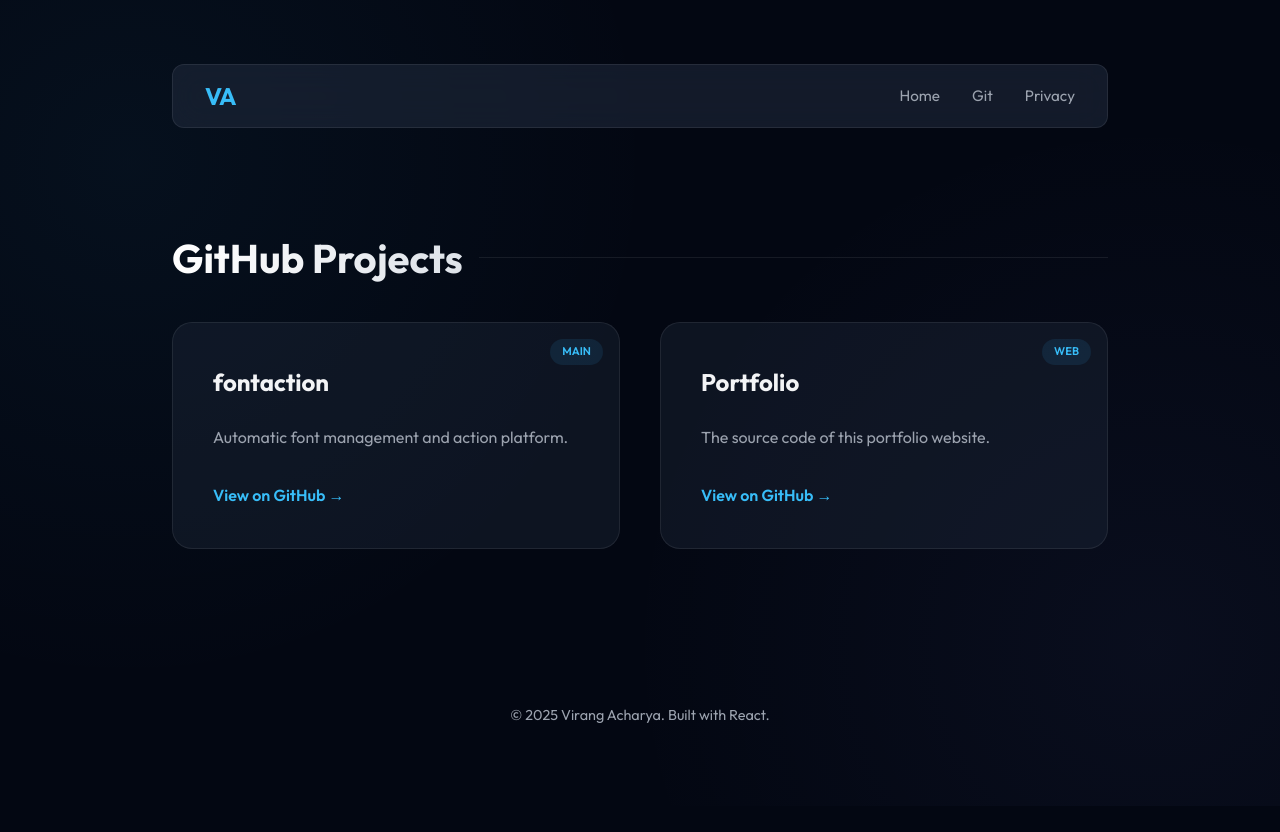
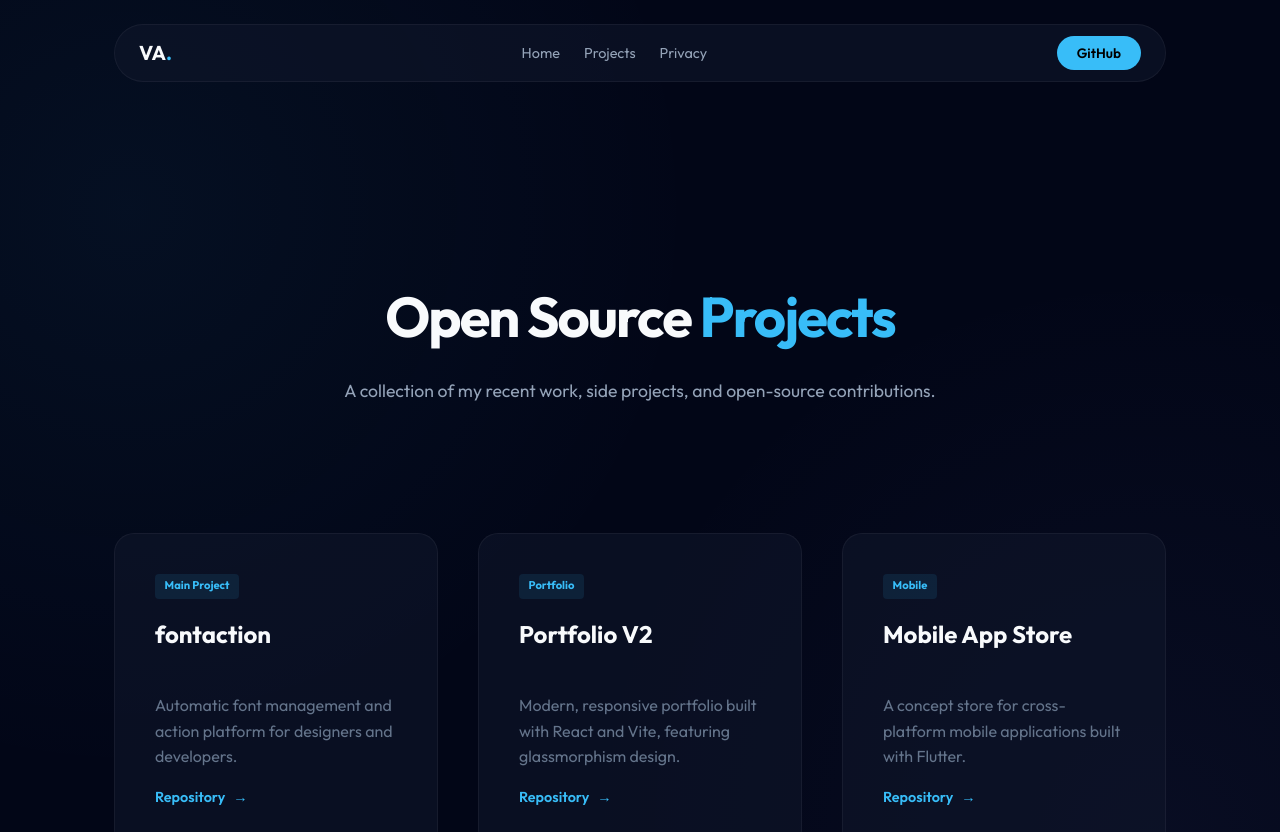
Before and after one commit to Virang007/fontaction, a React (Vite) app: page /git in a window 1280 px wide. Shown: the top 832 px of the page. Before the commit the page ends 806 px from the top, so only its background shows below. Built offline with nearby package versions, Linux system fonts and the light colour scheme.

Commit message:
fix issue #1 and #2

```diff
--- a/src/components/Header.jsx
+++ b/src/components/Header.jsx
@@ -3,16 +3,25 @@ import { Link } from 'react-router-dom'
 
 const Header = () => {
     return (
-        <nav className="top-header glass-card">
+        <header className="top-header animate-in">
+            <div className="header-inner glass-card">
                 <div className="logo">
-                <Link to="/">VA</Link>
+                    <Link to="/">VA<span>.</span></Link>
                 </div>
+                <nav className="nav-container">
                     <ul className="nav-links">
                         <li><Link to="/">Home</Link></li>
-                <li><Link to="/git">Git</Link></li>
+                        <li><Link to="/git">Projects</Link></li>
                         <li><Link to="/privacy">Privacy</Link></li>
                     </ul>
                 </nav>
+                <div className="header-actions">
+                    <a href="https://github.com/Virang007" target="_blank" rel="noopener noreferrer" className="btn-small">
+                        GitHub
+                    </a>
+                </div>
+            </div>
+        </header>
     )
 }
 
--- a/src/index.css
+++ b/src/index.css
@@ -6,13 +6,19 @@
   font-weight: 400;
 
   color-scheme: dark;
-  --bg-color: #030712;
-  --card-bg: rgba(30, 41, 59, 0.4);
+  --bg-color: #020617;
+  --card-bg: rgba(15, 23, 42, 0.6);
   --accent-primary: #38bdf8;
   --accent-secondary: #818cf8;
-  --text-main: #f3f4f6;
-  --text-dim: #9ca3af;
-  --border-color: rgba(255, 255, 255, 0.08);
+  --text-main: #f8fafc;
+  --text-secondary: #94a3b8;
+  --text-dim: #64748b;
+  --border-color: rgba(255, 255, 255, 0.05);
+  --border-hover: rgba(56, 189, 248, 0.3);
+
+  --header-height: 80px;
+  --container-max: 1100px;
+  --section-gap: 8rem;
 
   background-color: var(--bg-color);
   color: var(--text-main);
@@ -36,9 +42,9 @@ body {
 }
 
 .portfolio-container {
-  max-width: 1000px;
+  max-width: var(--container-max);
   margin: 0 auto;
-  padding: 4rem 2rem;
+  padding: 0 1.5rem 4rem;
 }
 
 /* Animations */
@@ -218,33 +224,108 @@ h2::after {
   }
 }
 
-/* Header Styles */
+/* Page UI Enhancements */
+.page-hero {
+  text-align: center;
+  margin-bottom: 4rem;
+  padding: 4rem 0;
+}
+
+.page-hero h1 {
+  font-size: 3.5rem;
+  margin-bottom: 1rem;
+  font-weight: 800;
+  letter-spacing: -2px;
+}
+
+.page-hero h1 span {
+  color: var(--accent-primary);
+}
+
+.page-hero p {
+  color: var(--text-secondary);
+  font-size: 1.1rem;
+  max-width: 600px;
+  margin: 0 auto;
+}
+
+.privacy-content {
+  max-width: 800px;
+  margin: 0 auto;
+}
+
+.last-updated {
+  color: var(--accent-primary);
+  font-size: 0.8rem;
+  font-weight: 600;
+  text-transform: uppercase;
+  letter-spacing: 1px;
+  margin-bottom: 2rem;
+}
+
+.privacy-section {
+  margin-bottom: 2.5rem;
+}
+
+.privacy-section h3 {
+  font-size: 1.25rem;
+  margin-bottom: 1rem;
+  color: var(--text-main);
+}
+
+.privacy-section p {
+  color: var(--text-secondary);
+  line-height: 1.8;
+}
+
+@media (max-width: 768px) {
+  .page-hero h1 {
+    font-size: 2.5rem;
+  }
+
+  .page-hero {
+    padding: 2rem 0;
+  }
+}
+
+
+/* Header Refinement */
 .top-header {
   position: sticky;
-  top: 1rem;
+  top: 0;
+  left: 0;
+  right: 0;
   z-index: 1000;
+  padding: 1.5rem 0;
+  transition: all 0.3s ease;
+}
+
+.header-inner {
   display: flex;
   justify-content: space-between;
   align-items: center;
-  padding: 0.75rem 2rem;
-  margin-bottom: 2rem;
-  border-radius: 12px;
-  background: rgba(30, 41, 59, 0.6);
-  backdrop-filter: blur(16px);
-  border: 1px solid var(--border-color);
+  padding: 0.75rem 1.5rem;
+  border-radius: 100px;
+  margin: 0 auto;
+  width: 100%;
 }
 
 .logo a {
-  font-size: 1.5rem;
+  font-size: 1.25rem;
   font-weight: 800;
   text-decoration: none;
+  color: var(--text-main);
+  display: flex;
+  align-items: center;
+}
+
+.logo span {
   color: var(--accent-primary);
-  letter-spacing: -1px;
 }
 
 .nav-links {
   display: flex;
-  gap: 2rem;
+  gap: 1.5rem;
   list-style: none;
   margin: 0;
   padding: 0;
@@ -252,47 +333,104 @@ h2::after {
 
 .nav-links a {
   text-decoration: none;
-  color: var(--text-dim);
+  color: var(--text-secondary);
   font-weight: 500;
-  font-size: 0.95rem;
-  transition: color 0.3s ease;
+  font-size: 0.9rem;
+  transition: all 0.3s ease;
 }
 
 .nav-links a:hover {
-  color: var(--accent-primary);
+  color: var(--text-main);
+}
+
+.btn-small {
+  padding: 0.5rem 1.25rem;
+  background: var(--accent-primary);
+  color: #000;
+  text-decoration: none;
+  border-radius: 99px;
+  font-size: 0.85rem;
+  font-weight: 600;
+  transition: all 0.3s ease;
+}
+
+.btn-small:hover {
+  transform: translateY(-2px);
+  box-shadow: 0 4px 12px rgba(56, 189, 248, 0.4);
 }
 
 .page-container {
-  min-height: 60vh;
-  padding-top: 2rem;
+  padding-top: 4rem;
+}
+
+/* Git Page Enhancements */
+.project-card {
+  display: flex;
+  flex-direction: column;
+  justify-content: space-between;
+  height: 100%;
+}
+
+.project-badge {
+  display: inline-block;
+  background: rgba(56, 189, 248, 0.1);
+  color: var(--accent-primary);
+  padding: 0.2rem 0.6rem;
+  border-radius: 4px;
+  font-size: 0.7rem;
+  font-weight: 700;
+  margin-bottom: 1rem;
+  width: fit-content;
 }
 
 .git-link {
-  display: inline-block;
-  margin-top: 1rem;
+  margin-top: auto;
   color: var(--accent-primary);
   text-decoration: none;
   font-weight: 600;
-  transition: transform 0.2s ease;
+  font-size: 0.9rem;
+  display: flex;
+  align-items: center;
+  gap: 0.5rem;
 }
 
-.git-link:hover {
-  transform: translateX(5px);
+/* Responsive Overrides */
+@media (max-width: 768px) {
+  .header-inner {
+    padding: 0.6rem 1rem;
+  }
+
+  .nav-links {
+    gap: 1rem;
+  }
+
+  .nav-links a {
+    font-size: 0.8rem;
+  }
+
+  .header-actions {
+    display: none;
+  }
+
+  .hero h1 {
+    font-size: 3rem;
+  }
+
+  section {
+    margin-bottom: 4rem;
+  }
 }
 
-.project-badge {
-  position: absolute;
-  top: 1rem;
-  right: 1rem;
-  background: rgba(56, 189, 248, 0.1);
-  color: var(--accent-primary);
-  padding: 0.25rem 0.75rem;
-  border-radius: 20px;
-  font-size: 0.7rem;
-  font-weight: 600;
-  text-transform: uppercase;
+@media (max-width: 480px) {
+  .logo a {
+    font-size: 1rem;
+  }
+
+  .nav-links {
+    gap: 0.75rem;
+  }
+
+  .hero h1 {
+    font-size: 2.5rem;
+  }
 }
-
-.project-card {
-  position: relative;
-}
--- a/src/pages/GitPage.jsx
+++ b/src/pages/GitPage.jsx
@@ -4,22 +4,32 @@ const GitPage = () => {
     const gitProjects = [
         {
             name: "fontaction",
-            description: "Automatic font management and action platform.",
+            description: "Automatic font management and action platform for designers and developers.",
             url: "https://github.com/Virang007/fontaction",
-            tag: "Main"
+            tag: "Main Project"
         },
         {
-            name: "Portfolio",
-            description: "The source code of this portfolio website.",
+            name: "Portfolio V2",
+            description: "Modern, responsive portfolio built with React and Vite, featuring glassmorphism design.",
             url: "https://github.com/Virang007/portfolio",
-            tag: "Web"
+            tag: "Portfolio"
+        },
+        {
+            name: "Mobile App Store",
+            description: "A concept store for cross-platform mobile applications built with Flutter.",
+            url: "https://github.com/Virang007",
+            tag: "Mobile"
         }
     ]
 
     return (
         <div className="page-container animate-in">
+            <header className="page-hero">
+                <h1>Open Source <span>Projects</span></h1>
+                <p>A collection of my recent work, side projects, and open-source contributions.</p>
+            </header>
+
             <section className="git-projects">
-                <h2>GitHub Projects</h2>
                 <div className="projects-grid">
                     {gitProjects.map((project, index) => (
                         <div key={index} className="project-card glass-card">
@@ -27,7 +37,7 @@ const GitPage = () => {
                             <h3>{project.name}</h3>
                             <p>{project.description}</p>
                             <a href={project.url} target="_blank" rel="noopener noreferrer" className="git-link">
-                                View on GitHub →
+                                Repository <span className="arrow">→</span>
                             </a>
                         </div>
                     ))}
--- a/src/pages/Privacy.jsx
+++ b/src/pages/Privacy.jsx
@@ -3,24 +3,39 @@ import React from 'react'
 const Privacy = () => {
     return (
         <div className="page-container animate-in">
+            <header className="page-hero">
+                <h1>Privacy <span>Policy</span></h1>
+                <p>Transparency and data protection details for my personal portfolio.</p>
+            </header>
+
             <section className="privacy">
-                <h2>Privacy Policy</h2>
-                <div className="glass-card">
-                    <p>Last updated: {new Date().toLocaleDateString()}</p>
+                <div className="glass-card privacy-content">
+                    <p className="last-updated">Last updated: {new Date().toLocaleDateString()}</p>
+
+                    <div className="privacy-section">
                         <h3>1. Data Collection</h3>
                         <p>
-                        As a personal portfolio website, this site does not actively collect any personal data from visitors.
-                        No cookies are used for tracking purposes.
+                            As a personal portfolio website, I do not actively collect, store, or process any personal data from visitors.
+                            This site is a static showcase of my work and does not use tracking cookies or analytics scripts.
                         </p>
+                    </div>
+
+                    <div className="privacy-section">
                         <h3>2. External Links</h3>
                         <p>
-                        My portfolio contains links to external sites such as GitHub.
-                        I am not responsible for the privacy practices or content of these external sites.
+                            My portfolio contains links to external platforms such as GitHub, LinkedIn, and project demos.
+                            Once you leave this site, please note that I am not responsible for the privacy practices or
+                            content of those third-party websites.
                         </p>
+                    </div>
+
+                    <div className="privacy-section">
                         <h3>3. Contact Information</h3>
                         <p>
-                        If you have any questions regarding this privacy policy, you can contact me through my social profiles.
+                            If you have any questions or concerns regarding this policy, feel free to reach out via my
+                            official social media profiles or email listed on the home page.
                         </p>
+                    </div>
                 </div>
             </section>
         </div>
```
Lines whose indentation alone changed are shown as unchanged.
